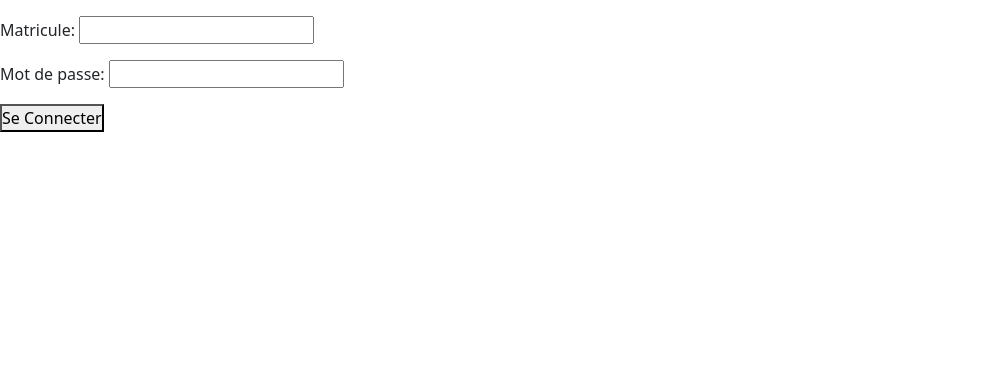
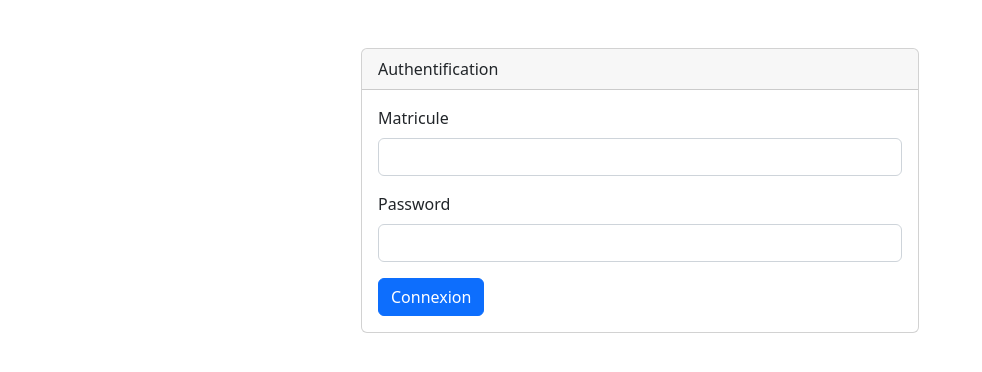
Before and after one commit to wendzagre/Projet-Bootcamp, a Django app: page / in a window 1280 px wide. Shown: the top 372 px of the page, without its empty margins (0-982 px from the left). Run offline with Django 4.2, Linux system fonts and the light colour scheme.

Commit message:
Authentification

```diff
--- a/helpDesk/authentication/templates/authentication/base.html
+++ b/helpDesk/authentication/templates/authentication/base.html
@@ -5,6 +5,8 @@
 <head>
 
     <title>HelpDesk</title>
+    <link href="https://cdn.jsdelivr.net/npm/bootstrap@5.2.3/dist/css/bootstrap.min.css" rel="stylesheet" integrity="sha384-rbsA2VBKQhggwzxH7pPCaAqO46MgnOM80zW1RWuH61DGLwZJEdK2Kadq2F9CUG65" crossorigin="anonymous">
+
 </head>
 <body>
 
--- a/helpDesk/authentication/templates/authentication/login.html
+++ b/helpDesk/authentication/templates/authentication/login.html
@@ -5,11 +5,34 @@
 
 <p>{{ message }}</p>
 
-<form method="post">
-    {{ form.as_p }}
+<form method = "POST" action="login_user" autocomplete="off">
+    {% csrf_token %}
 
-    {% csrf_token %}
-    <button type="submit"> Se Connecter </button>
+    <div class="container mt-5">
+        <div class="col-md-6 offset-md-3">
+            <div class="card">
+                <div class="card-header">Authentification</div>
+                <div class="text-danger" *ngIf="errorMessage">{{errorMessage}}</div>
+                <div class="card-body">
+                <form [formGroup]="userFormGroup" (ngSubmit)="handleLogin()">
+                    <div class="mb-3">
+                      <label class="form-label">Matricule</label>
+                      <input type="text" formControlName="matricule" class="form-control">
+                    </div>
+
+                    <div class="mb-3">
+                        <label class="form-label">Password</label>
+                        <input type="password" formControlName="password" class="form-control">
+                      </div>
+
+                      <button class="btn btn-primary" type="submit">Connexion</button>
+
+                </form>
+
+                </div>
+            </div>
+        </div>
+    </div>
 
 </form>
 
```
